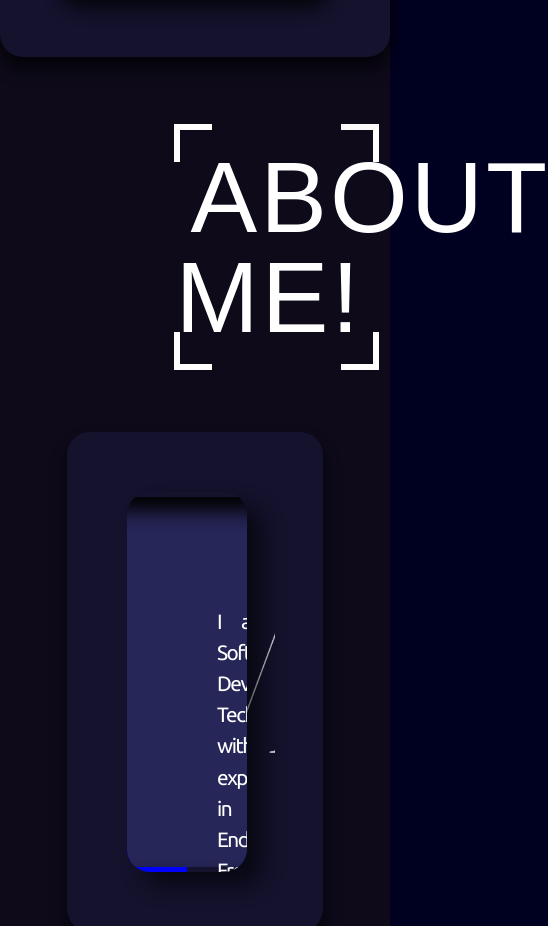
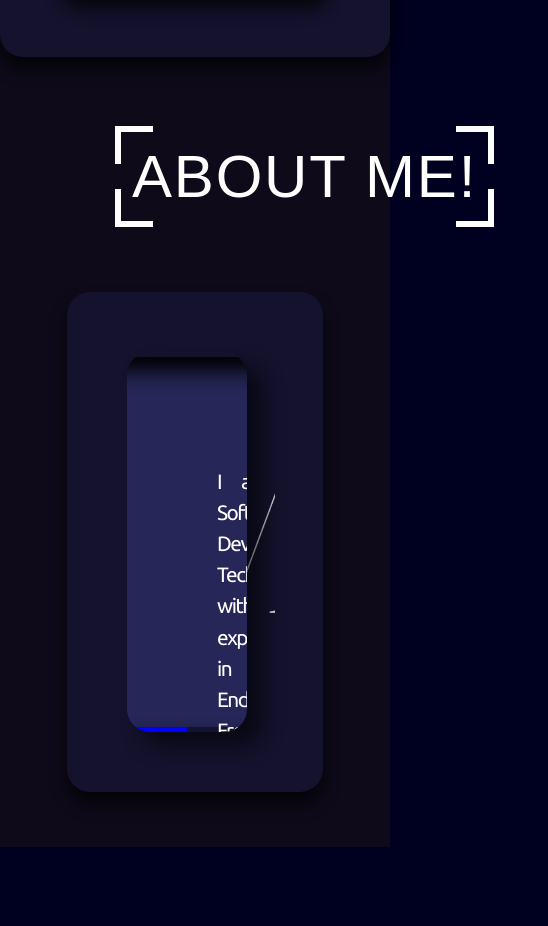
Before and after one commit to audryapps/Portfolio, a website: page index.html in a window 390 px wide. Shown: the part 1000-1926 px from the top of the page, 548 px wide, since content can reach past the window. After the commit the page ends 1847 px from the top, so only its background shows below. Drawn offline with nearby package versions, Linux system fonts and the light colour scheme; files whose address does not match are found by name; a web font is replaced by a local one.

Commit message:
about me v2
v2

```diff
--- a/css/style.css
+++ b/css/style.css
@@ -385,7 +385,7 @@
   text-align: center;
   text-decoration: none;
   top: 50%;
-	left: 45%;
+	left: 43%;
   transform: translate(-50%, -50px);
   padding: 15px;
   font-family: 'Six Caps', sans-serif;
@@ -448,4 +448,46 @@
 	height: calc( 200px / 2);
 }
 
+
+
+
+@media screen and (max-width: 1000px) {
+
+  .ab{
+    left: 40%;
+    font-size: 90px;
+  }
+
+}
+
+@media screen and (max-width: 900px) {
+
+  .ab{
+    left: 35%;
+    font-size: 80px;
+  }
+
+}
+
+@media screen and (max-width: 500px) {
+
+  .ab{
+    left: 35%;
+    font-size: 50px;
+  }
+
+}
+
+
+
+@media screen and (max-width: 400px) {
+
+  .ab{
+    left: 30%;
+    font-size: 60px;
+  }
+
+}
+
+
 /* end about me effects*/
```
